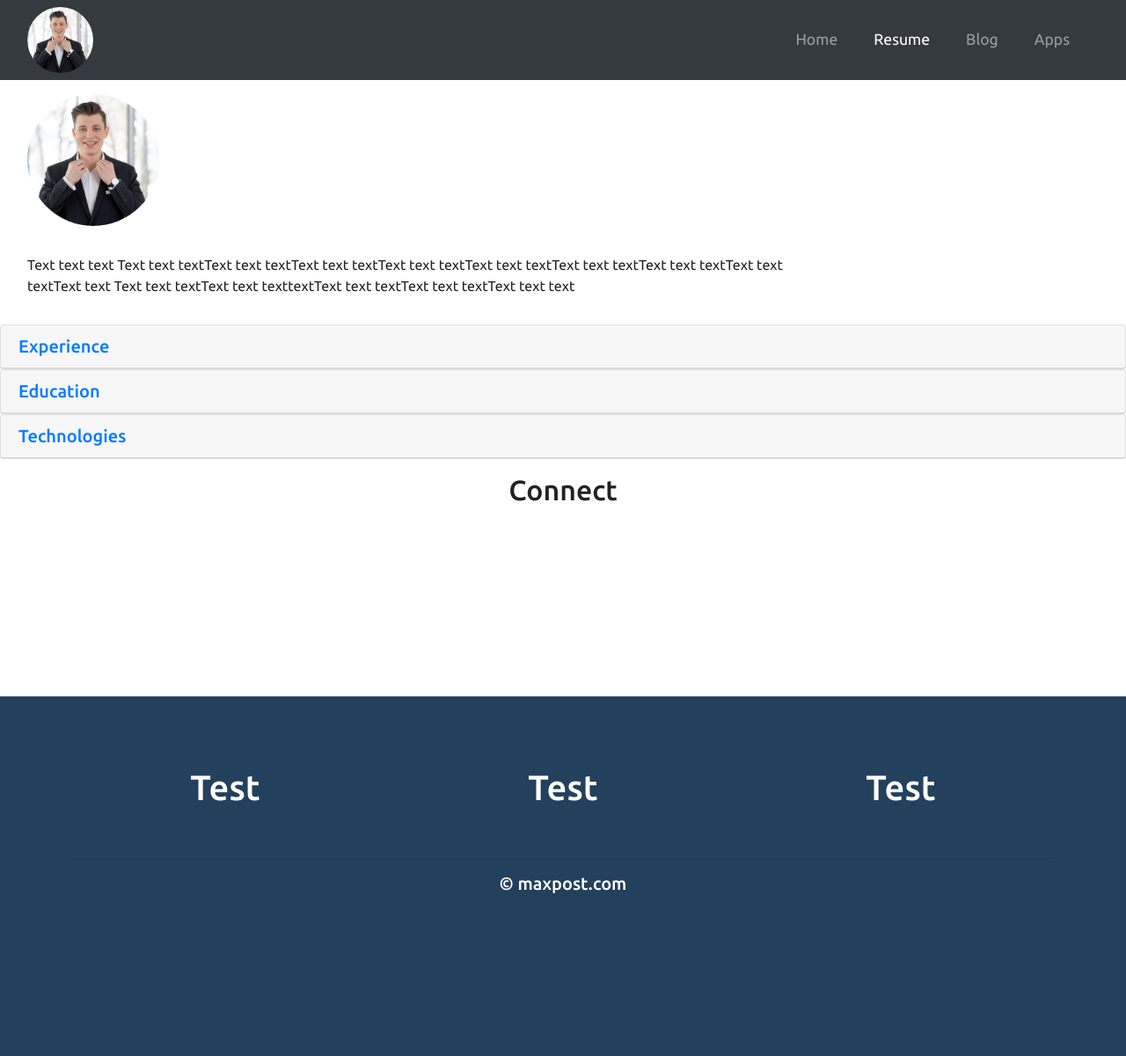
After one commit to maxpost/my-first-blog, a Django app: page /resume in a window 1280 px wide. The commit adds this page. Shown: the whole page at 88% size. Run offline with Django 3.2, Linux system fonts and the light colour scheme; some libraries are stand-ins or nearby versions.

Commit message:
First try of resume

```diff
--- a/blog/templates/blog/cv.html
+++ b/blog/apps.html
@@ -1,3 +1,4 @@
+
 
 <html>
 
--- a/blog/static/css/style.css
+++ b/blog/static/css/style.css
@@ -53,19 +53,43 @@ html, body {
   width: 95%;
 }
 
-.fa-code, .fa-python, .fa-bold, .fa-css3, .fa-github, .fa-dyalog{
+.fa-linkedin, .fa-xing-square, .fa-github-square, .fa-odnoklassniki-square{
+  color: #FFF;
+  font-size: 4em;
+  margin: 1rem;
+}
+
+footer {
+  width: 100%;
+  padding: 5% 5% 10% 5%;
+  background-color: #23415C;
+  color: #FFF;
+}
+
+.fa-code, .fa-python, .fa-bold, .fa-css3, .fa-github, .fa-dyalog {
   color: #222;
   font-size: 4em;
   margin: 1rem;
 }
 
-
-
-
-
-
-
-
+.mb-0 > a {
+  display: block;
+  position: relative;
+}
+.mb-0 > a:after {
+  content: "\f078"; /* fa-chevron-down */
+  font-family: 'FontAwesome';
+  position: absolute;
+  right: 0;
+}
+.mb-0 > a[aria-expanded="true"]:after {
+  content: "\f077"; /* fa-chevron-up */
+}
+.img-responsive {
+  max-width: 100%;
+  height: auto;
+  display: block;
+}
 
 /*---Media Queries --*/
 @media (max-width: 992px) {
--- /dev/null
+++ b/blog/templates/blog/resume.html
@@ -0,0 +1,195 @@
+<!DOCTYPE html>
+<html lang="en">
+<head>
+	<meta charset="utf-8">
+	<meta name="viewport" content="width=device-width, initial-scale=1">
+	<title>Resume</title>
+	<link rel="stylesheet" href="https://maxcdn.bootstrapcdn.com/bootstrap/4.0.0/css/bootstrap.min.css">
+	<script src="https://ajax.googleapis.com/ajax/libs/jquery/3.3.1/jquery.min.js"></script>
+	<script src="https://cdnjs.cloudflare.com/ajax/libs/popper.js/1.12.9/umd/popper.min.js"></script>
+	<script src="https://maxcdn.bootstrapcdn.com/bootstrap/4.0.0/js/bootstrap.min.js"></script>
+	<script src="https://use.fontawesome.com/releases/v5.0.8/js/all.js"></script>
+	{% load staticfiles %}
+	<link rel='stylesheet' href="{% static 'css/style.css' %}" type='text/css'/>
+</head>
+<body>
+
+<!-- Navigation -->
+<nav class="navbar navbar-expand-md navbar-dark bg-dark sticky-top">
+<div class="container-fluid">
+	<img src="{% static 'img/profil.jpg' %}" class="rounded-circle" width="75">
+	<button class="navbar-toggler" type="button" data-toggle="collapse" data-target="#navbarResponsive">
+		<span class="navbar-toggler-icon"></span>
+	</button>
+	<div class="collapse navbar-collapse" id="navbarResponsive">
+		<ul class="navbar-nav ml-auto">
+			<li class="nav-item">
+				<a class="nav-link" href="{% url 'home' %}">Home</a>
+			</li>
+			<li class="nav-item active">
+				<a class="nav-link" href="{% url 'resume' %}">Resume</a>
+			</li>
+			<li class="nav-item">
+				<a class="nav-link" href="{% url 'apps' %}">Blog</a>
+			</li>
+			<li class="nav-item">
+				<a class="nav-link" href="{% url 'apps' %}">Apps</a>
+			</li>
+		</ul>
+	</div>
+</div>
+</nav>
+<!--- Einleitung -->
+<div class="container-fluid">
+	<div class"row">
+		<div class="col-xs-12 col-sm-2 col-md-2">
+			<img src="{% static 'img/profil.jpg' %}" class="rounded-circle" width="150">
+		</div>
+		<div class="col-xs-12 col-sm-9 col-md-9">
+			<p>Text text text Text text textText text textText text textText text
+				textText text textText text textText text textText text textText text
+				Text text textText text texttextText text textText text textText text text</p>
+		</div>
+	</div>
+</div>
+<!--- Nested -->
+<div id="accordion">
+  <div class="card">
+    <div class="card-header" id="heading-1">
+      <h5 class="mb-0">
+        <a class="collapsed" role="button" data-toggle="collapse" href="#collapse-1" aria-expanded="false" aria-controls="collapse-1">
+          Experience
+        </a>
+      </h5>
+    </div>
+    <div id="collapse-1" class="collapse" data-parent="#accordion" aria-labelledby="heading-1">
+      <div class="card-body">
+				<div class="row">
+					<div class="col-xs-12 col-sm-4 col-md-4">
+						<p>07/2018 -        </p>
+					</div>
+					<div class="col-xs-12 col-sm-8 col-md-8">
+						<p>Senior Technical Consultant</p>
+						<p>Big Data & Analytics</p>
+						<p>NTT DATA Deutschland GmbH</p>
+						<p>80807 München</p>
+					</div>
+					<div class="col-xs-12 col-sm-4 col-md-4">
+						<p>10/2016 - 06/2018</p>
+					</div>
+					<div class="col-xs-12 col-sm-8 col-md-8">
+						<p>Technical Consultant</p>
+						<p>Big Data & Analytics</p>
+						<p>NTT DATA Deutschland GmbH</p>
+						<p>80807 München</p>
+					</div>
+					<div class="col-xs-12 col-sm-4 col-md-4">
+						<p>08/2007 - 07/2009</p>
+					</div>
+					<div class="col-xs-12 col-sm-8 col-md-8">
+						<p>Junior Consultant</p>
+						<p>Big Data & Analytics</p>
+						<p>it-novum GmbH</p>
+						<p>36037 Fulda</p>
+					</div>
+				</div>
+      </div>
+    </div>
+  </div>
+	<div class="card">
+		<div class="card-header" id="heading-2">
+			<h5 class="mb-0">
+				<a class="collapsed" role="button" data-toggle="collapse" href="#collapse-2" aria-expanded="false" aria-controls="collapse-2">
+					Education
+				</a>
+			</h5>
+		</div>
+		<div id="collapse-2" class="collapse" data-parent="#accordion" aria-labelledby="heading-2">
+			<div class="card-body">
+				<div class="row">
+					<div class="col-xs-12 col-sm-4 col-md-4">
+						<p>04/2014 - 05/2016</p>
+					</div>
+					<div class="col-xs-12 col-sm-8 col-md-8">
+						<p>Wirtschaftsinformatik</p>
+						<p>Master of Science</p>
+						<p>Durchschnittsnote 1,4</p>
+						<p>Universität Würzburg</p>
+					</div>
+					<div class="col-xs-12 col-sm-4 col-md-4">
+						<p>10/2010 - 03/2014</p>
+					</div>
+					<div class="col-xs-12 col-sm-8 col-md-8">
+						<p>Wirtschaftsinformatik</p>
+						<p>Bachelor of Science</p>
+						<p>Durchschnittsnote 1,9</p>
+						<p>Hochschule Fulda</p>
+					</div>
+					<div class="col-xs-12 col-sm-4 col-md-4">
+						<p>08/2007 - 07/2009</p>
+					</div>
+					<div class="col-xs-12 col-sm-8 col-md-8">
+						<p>Wirtschaftsinformatik</p>
+						<p>Fachhochschulreife</p>
+						<p>Durchschnittsnote 2,0</p>
+						<p>Handelsschule Herrmann</p>
+					</div>
+				</div>
+			</div>
+		</div>
+	</div>
+  <div class="card">
+    <div class="card-header" id="heading-3">
+      <h5 class="mb-0">
+        <a class="collapsed" role="button" data-toggle="collapse" href="#collapse-3" aria-expanded="false" aria-controls="collapse-3">
+          Technologies
+        </a>
+      </h5>
+    </div>
+    <div id="collapse-3" class="collapse" data-parent="#accordion" aria-labelledby="heading-3">
+      <div class="card-body">
+				<div class="row">
+				</div>
+      </div>
+    </div>
+  </div>
+</div>
+
+<!--- Connect -->
+<div class="container-fluid padding">
+<div class="row text-center padding">
+	<div class="col-12">
+		<h2>Connect</h2>
+	</div>
+	<div class="col-12 social padding">
+		<a href="#"><i class="fab fa-linkedin"></i></a>
+		<a href="#"><i class="fab fa-xing-square"></i></a>
+		<a href="#"><i class="fab fa-github-square"></i></a>
+		<a href="#"><i class="fab fa-odnoklassniki-square"></i></a>
+	</div>
+</div>
+</div>
+
+<!--- Footer -->
+<footer>
+	<div class="container-fluid padding">
+		<div class="row text-center">
+			<div class="col-md-4">
+				<h1>Test</h1>
+			</div>
+			<div class="col-md-4">
+				<h1>Test</h1>
+			</div>
+			<div class="col-md-4">
+				<h1>Test</h1>
+			</div>
+			<div class="col-12">
+				<hr class="light">
+				<h5>&copy; maxpost.com</h5>
+			</div>
+		</div>
+	</div>
+</footer>
+
+</body>
+</html>
--- a/blog/urls.py
+++ b/blog/urls.py
@@ -2,8 +2,9 @@ from django.urls import path
 from . import views
 
 urlpatterns = [
-    path('', views.post_list, name='post_list'),
+    path('post', views.post_list, name='post_list'),
     path('post/<int:pk>/', views.post_detail, name='post_detail'),
-    path('cv',views.cv,name='cv'),
-    path('index',views.index,name='index')
+    path('',views.home,name='home'),
+    path('resume',views.resume,name='resume'),
+    path('apps',views.apps,name='apps'),
 ]
--- a/blog/views.py
+++ b/blog/views.py
@@ -11,8 +11,11 @@ def post_detail(request, pk):
     post = get_object_or_404(Post, pk=pk)
     return render(request, 'blog/post_detail.html', {'post': post})
 
-def cv(request):
-    return render(request, 'blog/cv.html', {})
+def home(request):
+    return render(request, 'blog/home.html', {})
 
-def index(request):
-    return render(request, 'blog/index.html', {})
+def resume(request):
+    return render(request, 'blog/resume.html', {})
+
+def apps(request):
+    return render(request, 'blog/apps.html', {})
```
Also changed, not shown: blog/templates/blog/apps.html (added, +100 -0 lines), blog/templates/blog/home.html (renamed from blog/templates/blog/index.html, +14 -33 lines).
